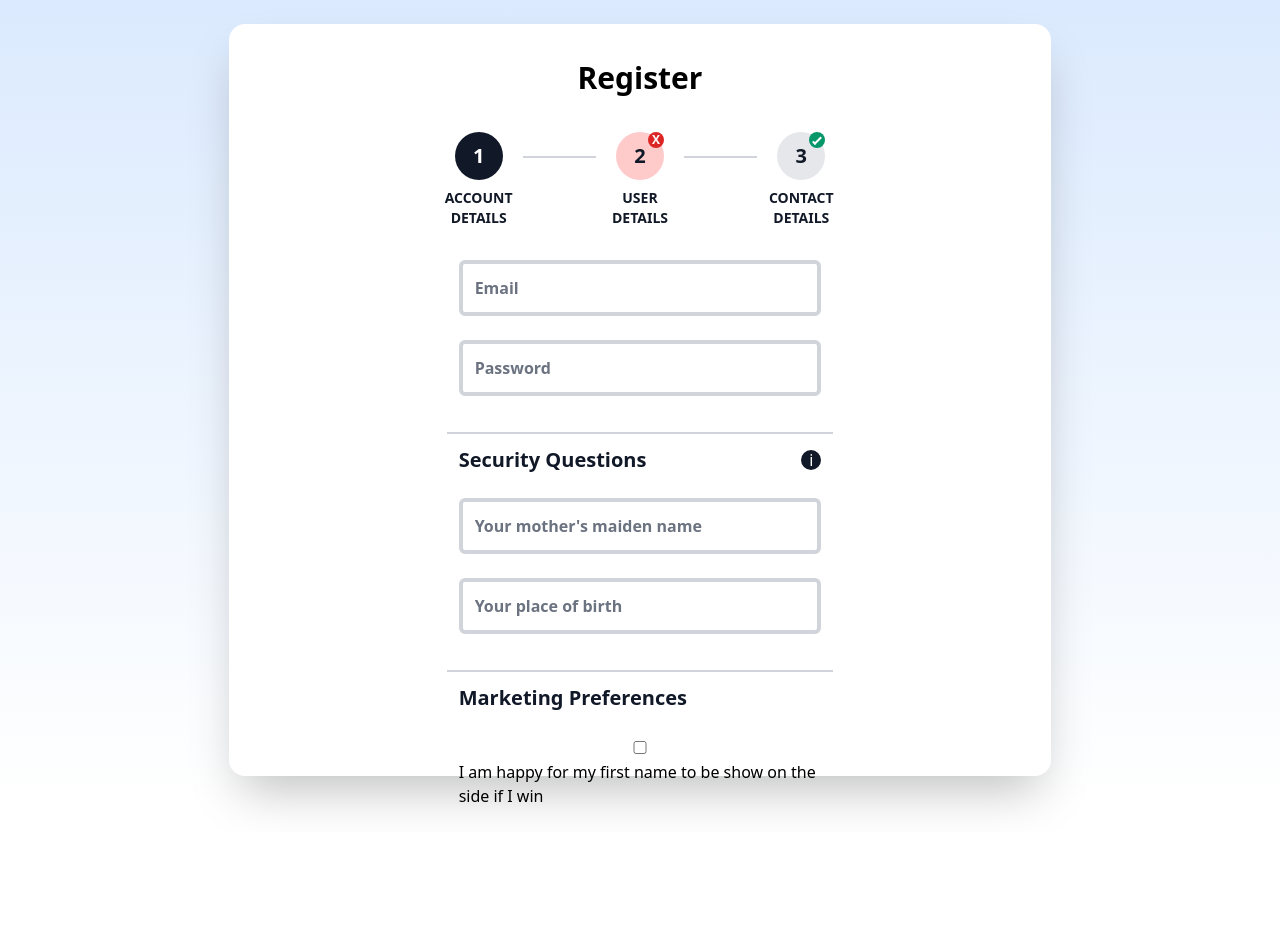
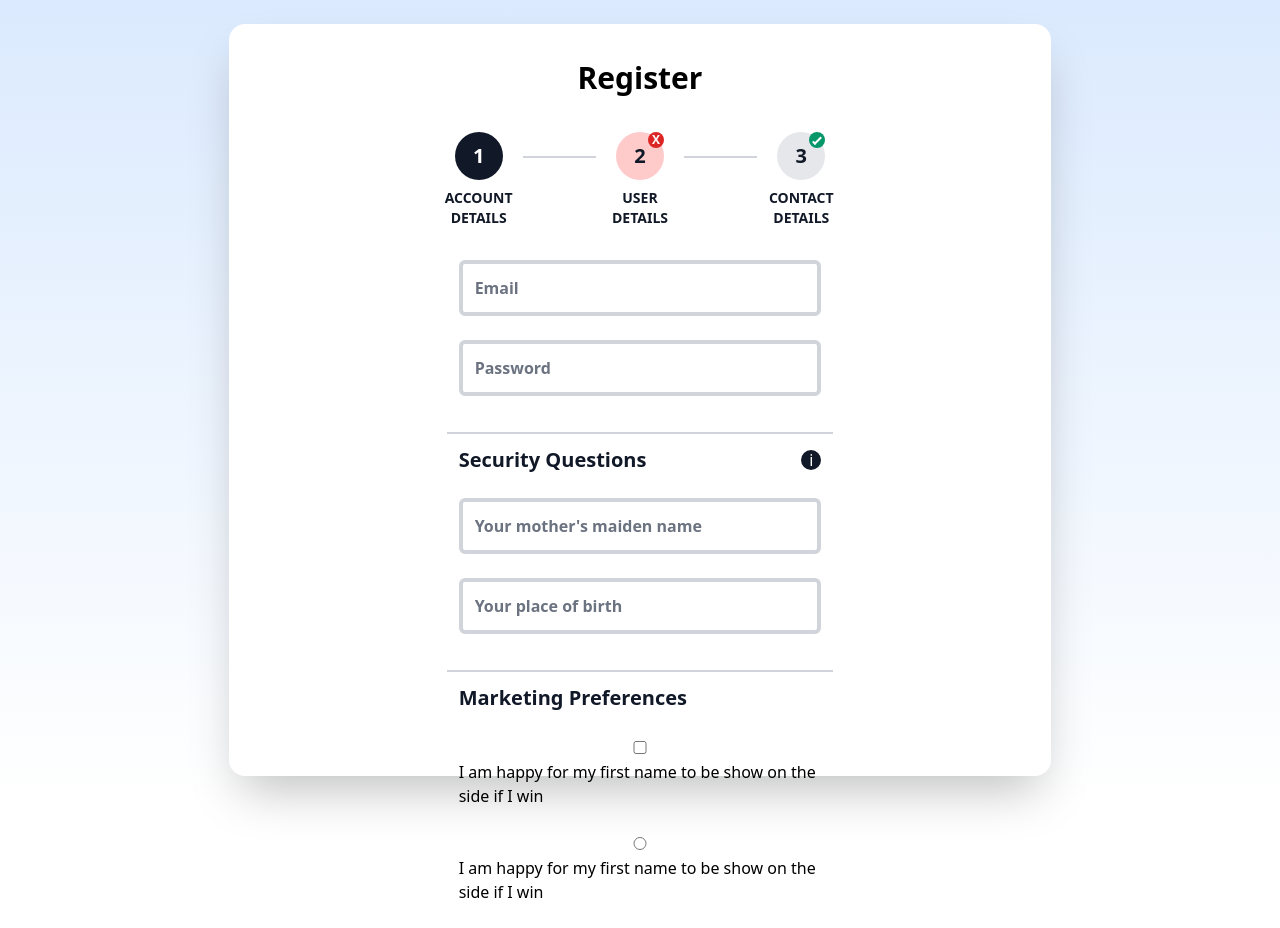
Before and after one commit to st-rkalinov/registerform-nextjs, a Next.js app: page / in a window 1280 px wide. Before the commit the page ends 832 px from the top, so only its background shows below. Built offline with nearby package versions, Linux system fonts and the light colour scheme.

Commit message:
add test for checked property on the inputRadio component

```diff
--- a/src/components/Input/InputRadio/InputRadio.tsx
+++ b/src/components/Input/InputRadio/InputRadio.tsx
@@ -1,9 +1,40 @@
-import React from "react";
+import React, { useState } from "react";
+import { IInputRule, IValidatable } from "@src/interfaces/InputRuleInteface";
+import useValidation from "@src/hooks/useValidation/useValidation";
 
-const InputRadio = () => {
+interface IProps {
+    name: string,
+    id: string,
+    value: string,
+    rules: (IInputRule & IValidatable)[],
+    label: string,
+}
+
+const InputRadio: React.FC<IProps> = ({
+    name,
+    id,
+    value,
+    label,
+    rules,
+}) => {
+    const [isChecked, setIsChecked] = useState<boolean>(false);
+    const { errors, checkForErrors } = useValidation(rules);
+
     return (
-        <div>
-
+        <div data-testid="input-container" className="p-3">
+            <input
+                type="radio"
+                name={name}
+                id={id}
+                value={value}
+                checked={isChecked}
+                onChange={() => {
+                    setIsChecked(!isChecked);
+                }}
+                className="w-full rounded-md border-solid border-4 border-gray-300 focus:border-gray-500 hover:border-gray-400 outline-none p-3 placeholder-gray-500 font-bold"
+            />
+            <label htmlFor={id}>{label}</label>
+            { errors.map((err) => (<span key={err.toString()}>{ err }</span>)) }
         </div>
     );
 };
--- a/src/components/Register/AccountDetails/AccountDetails.tsx
+++ b/src/components/Register/AccountDetails/AccountDetails.tsx
@@ -9,6 +9,7 @@ import {
     Rule
 } from "@src/features/Input/Rule";
 import InputCheckbox from "@src/components/Input/InputCheckbox/InputCheckbox";
+import InputRadio from "@src/components/Input/InputRadio/InputRadio";
 
 const AccountDetails = () => (
     <section className="p-3 flex-col justify-center">
@@ -61,6 +62,7 @@ const AccountDetails = () => (
             <h4 className="font-bold text-gray-900 text-xl">Marketing Preferences</h4>
         </div>
         <InputCheckbox name="showFirstName" id="showFirstName" value="showFirstName" rules={[]} label="I am happy for my first name to be show on the side if I win" />
+        <InputRadio name="radioButton" id="radioButton" value="radioButton" rules={[]} label="I am happy for my first name to be show on the side if I win" />
     </section>
 );
 
```
Also changed, not shown: 2 other files (tests, documents, lock files or other folders).
